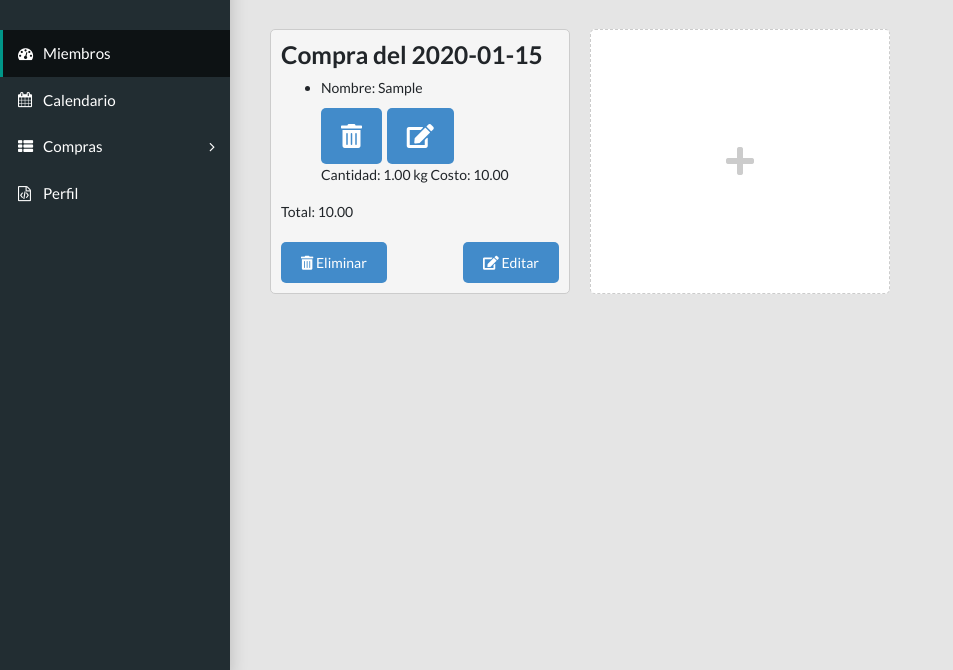
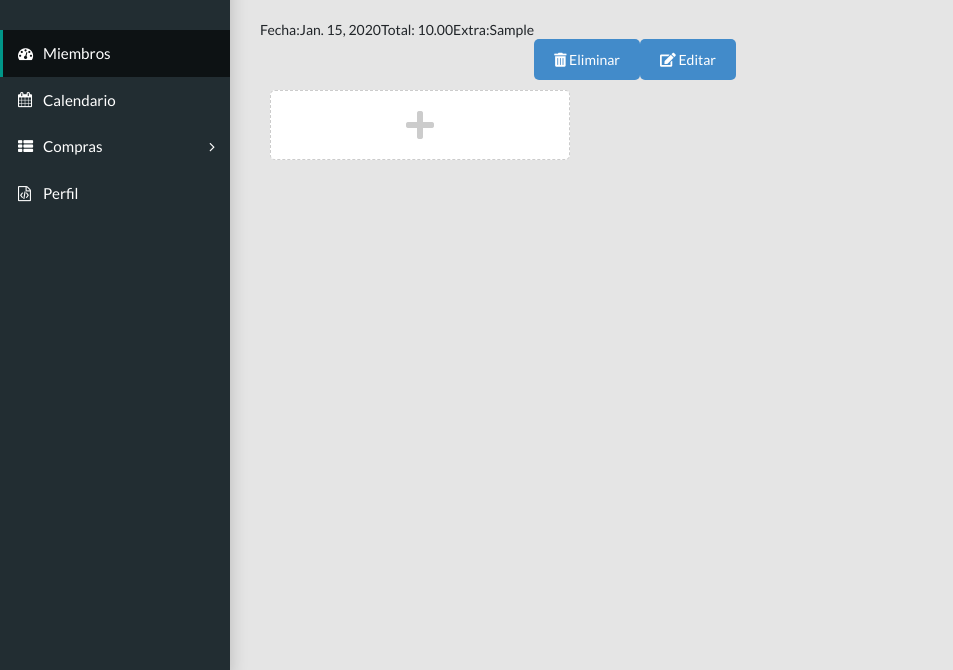
Before and after one commit to LucianaPeisina/Planificador, a Django app: page /planificador_comidas/compras/ in a window 1280 px wide. Shown: the part 130-800 px from the top of the page, without its empty margins (0-953 px from the left). Run offline with Django 3.2, Linux system fonts and the light colour scheme; tables that the repository leaves empty hold one stand-in row (values such as "Sample post"); some libraries are stand-ins or nearby versions.

Commit message:
recomendaciones en relacion con el elemento compra y compra

```diff
--- a/Planificador/planificador_comidas/templates/planificador_comidas/compras/compras.html
+++ b/Planificador/planificador_comidas/templates/planificador_comidas/compras/compras.html
@@ -13,38 +13,20 @@
 {% block contenido %}
 <div class="compras-container">
   {% for compra in compras %}
-    <div class="compra-card">
-      <div class="compra-info">
-        <h3>{{ compra }}</h3>
-        <div class="icon-container">
-          <i class="fas fa-fruit"></i>
-        </div>
-      </div>
-      <ul class="elementos-compra">
-        {% for elemento in compra.elementocompra_set.all %}
-        <li>
-          <div class="elemento-info">
-            <span>Nombre: {{ elemento.ingrediente }}</span>
-            <div class="icon-container">
-              <a href="{% url 'eliminar_elemento' elemento.pk %}" class="action-button">
-                <i class="fas fa-trash-alt"></i>
-              </a>
-              <a href="{% url 'editar_elemento' elemento.pk %}" class="action-button">
-                <i class="fas fa-edit"></i>
-              </a>
-            </div>
-          </div>
-          <div class="elemento-detalle">
-            <span>Cantidad: {{ elemento.cantidad }} {{ elemento.tipo_cantidad }}</span>
-            <span>Costo: {{ elemento.precio_aprox | floatformat:2 }}</span>
-          </div>
-        </li>
-        {% endfor %}
-      </ul>
+  <!-- ... -->
+  <span>Fecha:</span>
+  <span>{{ compra.fecha}}</span>
+
+  <br>
+  <!-- ... -->
   <div class="compra-total">
+
     <span>Total:</span>
     <span>{{ compra.costo_total | floatformat:2 }}</span>
   </div>
+  <br>
+  <span>Extra:</span>
+  <span>{{ compra.extra}}</span>
   <div class="compra-actions">
     <a href="{% url 'eliminar_compra' compra.pk %}" class="action-button">
       <i class="fas fa-trash-alt"></i> Eliminar
--- a/Planificador/planificador_comidas/views.py
+++ b/Planificador/planificador_comidas/views.py
@@ -200,11 +200,12 @@ def editar_miembro(request, pk):
     if request.method == 'POST':
         form = MiembroForm(request.POST, instance=miembro)
         if form.is_valid():
-            form.save()
+            miembro= form.save(commit=False)
+            miembro.save()
             return redirect('miembros')
     else:
         form = MiembroForm(instance=miembro)
-    return render(request, 'planificador_comidas/miembros/editar_miembro.html', {'form': form})
+    return render(request, 'planificador_comidas/miembros/editar_miembro.html', {'form': form, 'miembro':miembro})
 
 
 #@login_required
@@ -217,7 +218,9 @@ def eliminar_miembro(request, pk):
 #@login_required
 def compras(request):
     compras = Compra.objects.all()
-    return render(request, 'planificador_comidas/compras/compras.html', {'compras': compras})
+    elemento = ElementoCompra.objects.all()
+    return render(request, 'planificador_comidas/compras/compras.html', {'compras': compras, 'elemento': elemento})
+
 
 
 #@login_required
@@ -226,9 +229,8 @@ def agregar_compra(request):
         form = CompraForm(request.POST)
         if form.is_valid():
             compra = form.save(commit=False)
-            compra.comida = form.cleaned_data['comida']
             compra.save()
-            return redirect('compras')
+            return redirect('editar_compra', pk=compra.pk)
         else:
             messages.error(request, 'Por favor, corrige los errores en el formulario.')
     else:
@@ -241,20 +243,60 @@ def editar_compra(request, pk):
     if request.method == 'POST':
         form = CompraForm(request.POST, instance=compra)
         if form.is_valid():
-            compra = form.save(commit=False)
-            compra.comida = form.cleaned_data['comida']
-            compra.save()
-
+            compra=        form.save()
+            compra.save
             return redirect('compras')
     else:
         form = CompraForm(instance=compra)
     return render(request, 'planificador_comidas/compras/editar_compra.html', {'form': form})
 
-
 def eliminar_compra(request, pk):
     compra = get_object_or_404(Compra, pk=pk)
     compra.delete()
     return redirect('compras')
+
+
+def agregar_elemento(request, compra_pk):
+    compra = Compra.objects.get(pk=compra_pk)
+    if request.method == 'POST':
+        form = ElementoCompraForm(request.POST)
+        if form.is_valid():
+            elemento = form.save(commit=False)
+            elemento.compra = compra
+            elemento.save()
+            return redirect('editar_compra', compra_pk=compra_pk)
+    else:
+        form = ElementoCompraForm()
+    return render(request, 'agregar_elemento.html', {'form': form})
+
+
+def editar_elemento(request, compra_pk, elemento_pk):
+    elemento = get_object_or_404(ElementoCompra, pk=elemento_pk)
+    if request.method == 'POST':
+        form = ElementoCompraForm(request.POST, instance=elemento)
+        if form.is_valid():
+            form.save()
+            return redirect('editar_compra', pk=compra_pk)
+    else:
+        form = ElementoCompraForm(instance=elemento)
+    return render(request, 'editar_elemento.html', {'form': form})
+
+def eliminar_elemento(request, compra_pk, elemento_pk):
+    elemento = get_object_or_404(ElementoCompra, pk=elemento_pk)
+    elemento.delete()
+    return redirect('compras')
+
+
+
+
+
+
+
+
+
+
+
+
 
 
 class TodasComidasListaView(ListView):
@@ -276,43 +318,6 @@ class RunningListaComidasView(ListView):
 
 # ...
 
-def agregar_elemento(request, compra_pk):
-    compra = get_object_or_404(Compra, pk=compra_pk)
-
-    if request.method == 'POST':
-        form = ElementoCompraForm(request.POST)
-        if form.is_valid():
-            elemento = form.save(commit=False)
-            elemento.compra = compra
-            elemento.save()
-            return redirect('compras')
-        else:
-            messages.error(request, 'Por favor, corrige los errores en el formulario.')
-    else:
-        form = ElementoCompraForm()
-
-    return render(request, 'planificador_comidas/compras/agregar_elemento.html', {'form': form, 'compra': compra})
-
-def editar_elemento(request, compra_pk, elemento_pk):
-    compra = get_object_or_404(Compra, pk=compra_pk)
-    elemento = get_object_or_404(ElementoCompra, pk=elemento_pk)
-
-    if request.method == 'POST':
-        form = ElementoCompraForm(request.POST, instance=elemento)
-        if form.is_valid():
-            elemento = form.save(commit=False)
-            elemento.compra = compra
-            elemento.save()
-            return redirect('compras')
-    else:
-        form = ElementoCompraForm(instance=elemento)
-
-    return render(request, 'planificador_comidas/compras/editar_elemento.html', {'form': form, 'compra': compra, 'elemento': elemento})
-
-def eliminar_elemento(request, compra_pk, elemento_pk):
-    elemento = get_object_or_404(ElementoCompra, pk=elemento_pk)
-    elemento.delete()
-    return redirect('compras')
 
 
 #    def get_queryset(self):
```
Also changed, not shown: Planificador/planificador_comidas/forms.py (+1 -21 lines), Planificador/planificador_comidas/static/js/agregar_compra.js (+8 -13 lines), Planificador/planificador_comidas/templates/planificador_comidas/compras/agregar_compra.html (+3 -10 lines), Planificador/planificador_comidas/templates/planificador_comidas/compras/agregar_elemento.html (renamed from Planificador/planificador_comidas/static/calendario/locales/ta-in.js, +21 -26 lines). Lines whose indentation alone changed are shown as unchanged.
